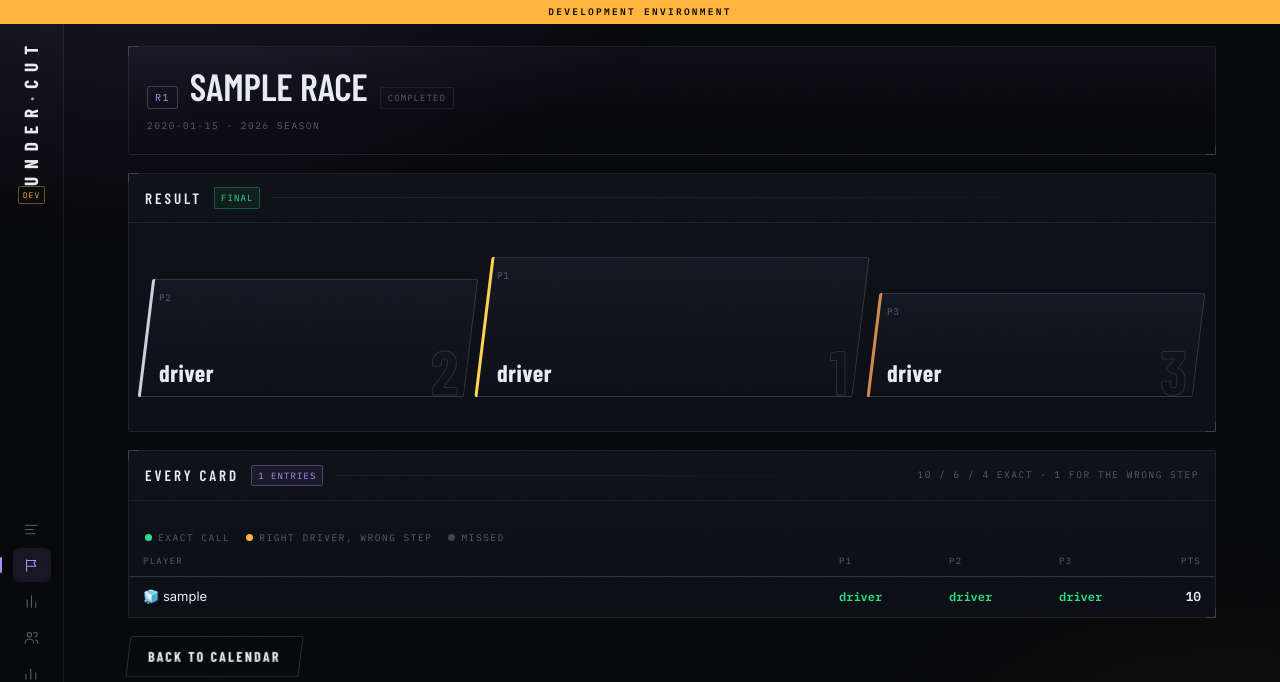
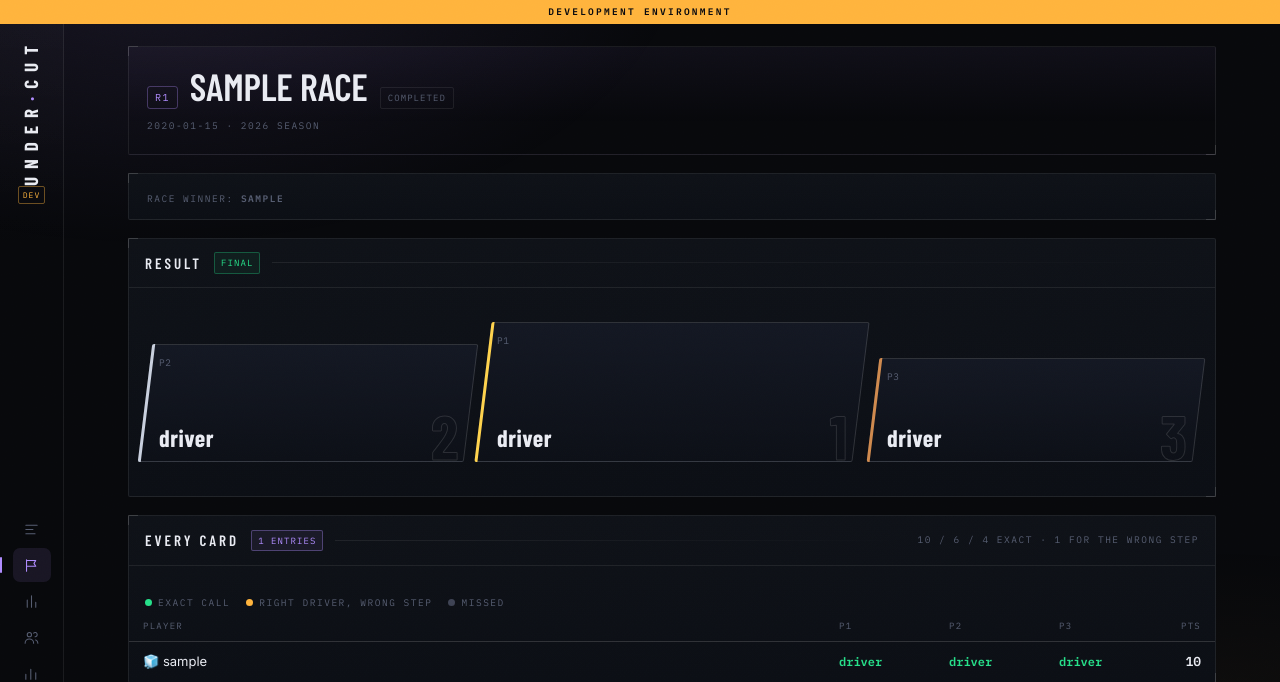
Before and after one commit to brettswift/f1-predictor, a Flask app: a page that uses src/templates/race_detail.html in a window 1280 px wide. Shown: the top 682 px of the page. Run offline with Flask 3, Linux system fonts and the light colour scheme; the visitor is signed in with stand-in values (Sample User, id 1); data comes from the database, SQL or seed files in the repository; tables that the repository leaves empty hold one stand-in row (values such as "Sample post").

Commit message:
BUD-154: per-race winner surfaced globally and per league (#76)
- race_detail.html / _race_detail_impl: global-scope "Race winner: <user>"
  line, computed as MAX(points) over the existing per-race scores query.
  Ties list every tied user rather than crashing or picking one.
- leaderboard.html / /leaderboard route: per-race winner line under the
  Race by Race matrix, for every completed race in the season. Reuses the
  exact league_filter/league_args built for the F1-22 standings query, so
  a league scope (?league=) filters the winner computation to that
  league's members with no separate winner-calculation path and no join-
  round gating beyond the normal membership filter.
- tests/unit/test_race_winner.py: global winner, league-filtered winner
  (including a late joiner winning their one scored race), a round-1 tie
  fixture, and a static check that the league-scoped winner query goes
  through league_members.

Linear BUD-154.

Co-authored-by: Buddy <buddy.bs.bot@gmail.com>

```diff
--- a/src/app.py
+++ b/src/app.py
@@ -2013,6 +2013,27 @@ def leaderboard():
             ).fetchone()
             score_matrix[u['session_id']][race['id']] = score['points'] if score else '-'
 
+    # F1-24: per-race winner(s), global scope or league scope. Reuses the
+    # exact `league_filter` / `league_args` membership filter built above for
+    # the standings query (F1-22) rather than a separate winner-calculation
+    # path — no league scope means the global field, a league scope means
+    # only that league's members are considered. A tie lists every tied user;
+    # a late joiner with one scored race is eligible like anyone else since
+    # league_filter is membership-only, with no join-round predicate.
+    race_winners = {}
+    for race in races:
+        winner_rows = db.execute(f'''
+            SELECT u.session_id, u.username, u.display_name, u.avatar_emoji, s.points
+            FROM scores s
+            JOIN users u ON u.session_id = s.user_id
+            WHERE s.race_id = ? AND u.is_synthetic = 0 {league_filter}
+        ''', (race['id'],) + league_args).fetchall()
+        if not winner_rows:
+            race_winners[race['id']] = []
+            continue
+        max_points = max(row['points'] for row in winner_rows)
+        race_winners[race['id']] = [dict(row) for row in winner_rows if row['points'] == max_points]
+
     return render_template('leaderboard.html',
                           users=users,
                           ranked_users=ranked_users,
@@ -2021,6 +2042,7 @@ def leaderboard():
                                         if mode == 'average' else ranked_users),
                           races=races,
                           score_matrix=score_matrix,
+                          race_winners=race_winners,
                           current_user=user,
                           season=filter_year,
                           league=league,
@@ -2344,11 +2366,25 @@ def _race_detail_impl(race_id, db, user):
     ''', (race_id,)).fetchall()
 
     scores_by_user = {}
+    race_winners = []
     if has_results:
-        for row in db.execute('SELECT user_id, points FROM scores WHERE race_id = ?', (race_id,)).fetchall():
+        # F1-24: winner(s) are the user(s) with MAX(points) for this race,
+        # global scope (no league filter here — race_detail has no league
+        # context; the league-scoped view lives on /leaderboard). A tie is
+        # listed in full rather than picking one arbitrarily.
+        score_rows = db.execute('''
+            SELECT s.user_id, s.points, u.username, u.display_name, u.avatar_emoji
+            FROM scores s
+            JOIN users u ON u.session_id = s.user_id
+            WHERE s.race_id = ? AND u.is_synthetic = 0
+        ''', (race_id,)).fetchall()
+        for row in score_rows:
             scores_by_user[row['user_id']] = row['points']
-
-    return (race, has_results, result_names, result_ids, predictions, scores_by_user)
+        if score_rows:
+            max_points = max(row['points'] for row in score_rows)
+            race_winners = [dict(row) for row in score_rows if row['points'] == max_points]
+
+    return (race, has_results, result_names, result_ids, predictions, scores_by_user, race_winners)
 
 
 @app.route('/race/<int:race_id>')
@@ -2385,7 +2421,7 @@ def race_detail(slug):
     if not data:
         return redirect(url_for('index'), code=302)
 
-    race, has_results, result_names, result_ids, predictions, scores_by_user = data
+    race, has_results, result_names, result_ids, predictions, scores_by_user, race_winners = data
 
     return render_template('race_detail.html',
                           race=race,
@@ -2393,7 +2429,8 @@ def race_detail(slug):
                           predictions=predictions,
                           result_names=result_names,
                           result_ids=result_ids or {},
-                          scores_by_user=scores_by_user)
+                          scores_by_user=scores_by_user,
+                          race_winners=race_winners)
 
 
 def _build_sitemap():
--- a/src/templates/race_detail.html
+++ b/src/templates/race_detail.html
@@ -31,6 +31,12 @@
   </div>
   <div class="lbl" style="margin-top:10px">{{ race['date'][:10] }} · {{ f1_season }} season</div>
 </section>
+
+{% if race_winners %}
+<section class="panel" style="padding:12px 18px">
+  <span class="lbl">Race winner: <strong>{% for w in race_winners %}{{ display_name_for(w) }}{% if not loop.last %}, {% endif %}{% endfor %}</strong></span>
+</section>
+{% endif %}
 
 {% if result_names %}
 <section class="panel">
```
Also changed, not shown: src/templates/leaderboard.html (+13 -0 lines), tests/unit/test_race_winner.py (added, +218 -0 lines).
